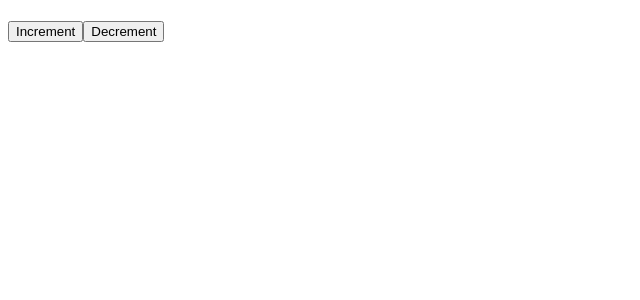
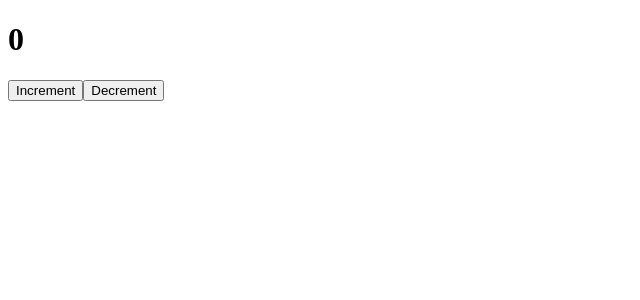
Before and after one commit to janemir/react_1st_project, a React (Create React App) app: page / in a window 1280 px wide. Shown: the top 300 px of the page, without its empty margins (0-640 px from the left). Built offline with nearby package versions, Linux system fonts and the light colour scheme.

Commit message:
it works! (ClassCounter)

```diff
--- a/src/App.js
+++ b/src/App.js
@@ -1,5 +1,4 @@
 import React, { useState } from "react";
-import Counter from "./components/Counter";
 import ClassCounter from "./components/ClassCounter";
 
 function App() {
--- a/src/components/ClassCounter.jsx
+++ b/src/components/ClassCounter.jsx
@@ -7,6 +7,8 @@
         this.state = {
             count: 0
         }
+        this.increment = this.increment.bind(this);
+        this.decrement = this.decrement.bind(this);
     }
 
     increment() {
@@ -20,7 +22,7 @@
     render() {
         return (
             <div>
-                <h1>{this.count}</h1>
+                <h1>{this.state.count}</h1>
                 <button onClick={this.increment}>Increment</button>
                 <button onClick={this.decrement}>Decrement</button>
             </div>
```
